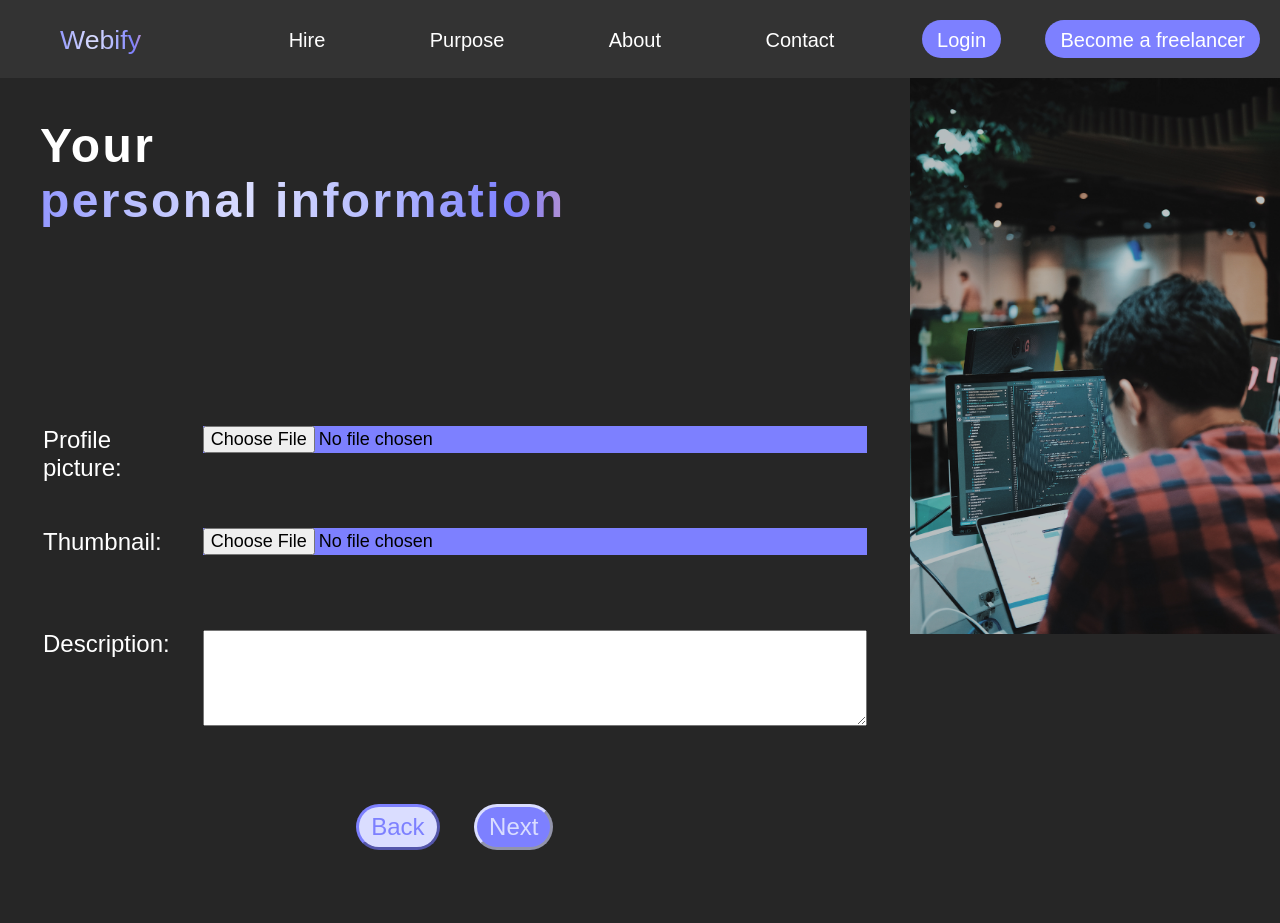
After one commit to lisa1ynn/webify, a PHP site: page /Projects/public/freelancer-onboarding/freelancer-onboarding-form.php in a window 1280 px wide. The commit adds this page. Run offline with PHP 8.4, Linux system fonts and the light colour scheme.

Commit message:
finished css of personal information in freelancer onboarding; image upload to folder done; working on database connection

```diff
--- /dev/null
+++ b/public/freelancer-onboarding/freelancer-onboarding-form.php
@@ -0,0 +1,124 @@
+<!DOCTYPE html>
+<html>
+
+<head>
+  <meta charset="utf-8" />
+  <title>Freelancer onboarding form</title>
+  <meta name="viewport" content="width=device-width, initial-scale=1" />
+  <link rel="stylesheet" href="../general.css?v=<?php echo time(); ?>" />
+  <style>
+  .info-page-row {
+    display: flex;
+  }
+
+  .info-col {
+    flex: 60%;
+    margin: 0px 40px;
+  }
+
+  .image-col {
+    flex: 40%;
+  }
+
+  .freelancer-form {
+    margin: auto;
+    margin-top: 10%;
+  }
+
+  .form-row {
+    height: 100px;
+  }
+
+  .form-cell-label {
+    vertical-align: top;
+  }
+
+  .form-cell-input {
+    vertical-align: top;
+    padding-left: 30px;
+  }
+
+  .image-input {
+    background-color: #7d80ff;
+    width: 100%;
+    font-size: large;
+  }
+
+  .button-white {
+    padding: 6px 12px !important;
+    margin-top: 30px;
+    font-size: x-large;
+    margin: 70px 15px;
+  }
+
+  .primary {
+    background-color: #7d80ff !important;
+    color: #daddff !important;
+    border-color: #daddff !important;
+  }
+
+  .form-label {
+    color: white;
+    font-size: x-large;
+  }
+  </style>
+</head>
+
+<body>
+  <?php include '../components/Header.php' ?>
+  <section>
+    <div class='info-page-row'>
+      <div class='info-col'>
+        <h1>
+          Your<br />
+          <span class="cool-text">personal information</span>
+        </h1>
+        <div>
+          <table class="freelancer-form">
+            <form action="freelancer-submit.php" method="POST" enctype="multipart/form-data"
+              onsubmit="window.location.href='./freelancer-onboarding-success.php';">
+              <tr class="form-row">
+                <td class="form-cell-label">
+                  <label class="form-label" for="profilepicture">Profile picture: </label>
+                </td>
+                <td class="form-cell-input">
+                  <input class="image-input" type="file" id="profilepicture" name="profilepicture"
+                    accept="image/png, image/jpeg">
+                </td>
+              </tr><br />
+              <tr class="form-row">
+                <td class="form-cell-label">
+                  <label class="form-label" for="thumbnail">Thumbnail: </label>
+                </td>
+                <td class="form-cell-input">
+                  <input class="image-input" type="file" id="thumbnail" name="thumbnail"
+                    accept="image/png, image/jpeg, image/jpg">
+                </td>
+              </tr><br />
+              <tr class="form-row">
+                <td class="form-cell-label"><label class="form-label" for="image">Description: </label>
+                </td>
+                <td class="form-cell-input">
+                  <textarea class="freelancer-input-field" name="description" id="description" rows="6"
+                    cols="80"></textarea>
+                </td>
+              </tr><br />
+              <tr class="form-row">
+                <td colspan="2" class="form-cell-label" style="text-align: center;">
+                  <button class="button-white" type="button"
+                    onclick="window.location.href='./freelancer-onboarding-info.php';">
+                    Back
+                  </button>
+                  <input class="primary button-white" type="submit" id="submit" name="submit" value="Next" />
+                </td>
+              </tr><br />
+            </form>
+          </table>
+        </div>
+      </div>
+      <div class='image-col'>
+        <img src="../pictures/coder-guy-unsplash.jpg" alt="Coding" width="100%" height="auto">
+      </div>
+    </div>
+  </section>
+</body>
--- a/public/sign-in.php
+++ b/public/sign-in.php
@@ -82,10 +82,9 @@
 
         <div class="signin-table">
           <form action="validate-user.php">
-            <input class="signin-input input-field" type="email" id="email" name="email" placeholder="  E-mail" />
+            <input class="signin-input input-field" type="email" id="email" name="email" placeholder="E-mail" />
             <input class="signin-input input-field" type="password" id="password" name="password"
-              placeholder="  Password" />
-            <!--Add a error message if password is wrong-->
+              placeholder="Password" />
             <div style="text-align: end">
               <a href="#" style="color: #b5bbff">Forgot Password?</a>
             </div>
@@ -95,7 +94,6 @@
           </form>
           <div class="to-sign-up white-text-small">No account, yet? <a href="./sign-up.php" style="color: #b5bbff">Sign
               up</a></div>
-          <!--Hover does not work for some reason-->
         </div>
       </div>
       <!--Signin form element end-->
```
Also changed, not shown: public/freelancer-onboarding/freelancer-onboarding-form.html (deleted, +0 -17 lines), public/freelancer-onboarding/freelancer-onboarding-info.php (+9 -5 lines), public/freelancer-onboarding/freelancer-submit.php (added, +135 -0 lines), public/freelancer-onboarding/freelancer-onboarding-success.php (renamed from public/freelancer-onboarding/freelancer-onboarding-success.html), public/freelancer-onboarding/freelancer-uploads/Image from iOS.jpg (added), public/pictures/coder-guy-unsplash.jpg (added).
